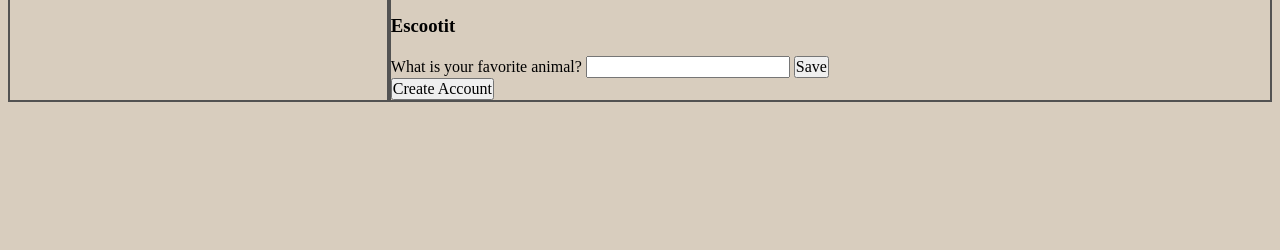
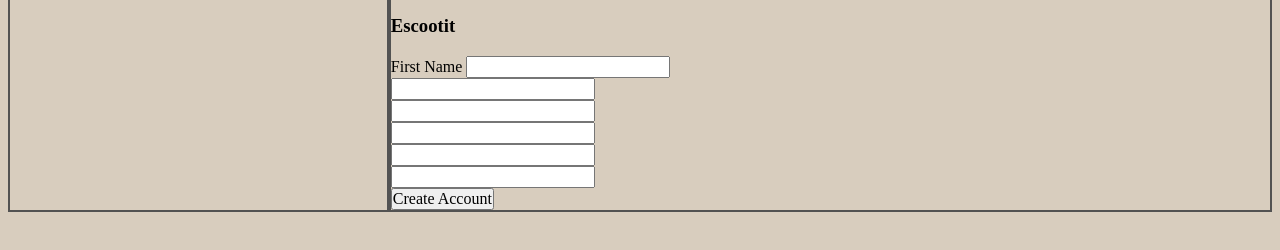
Before and after one commit to ImmaCheetah/sign-up-form, a plain HTML site: page index.html in a window 1280 px wide. Shown: the part 120-370 px from the top of the page. Drawn offline with Linux system fonts and the light colour scheme.

Commit message:
Create 5 blank input elements

```diff
--- a/index.html
+++ b/index.html
@@ -20,9 +20,29 @@
         <div id="main-form" class="form">
             <h3>Escootit</h3>
             <form action="get">
-                <label for="animal">What is your favorite animal?</label>
-                <input type="text" id="animal" name="animal">
-                <button>Save</button>
+                <div>
+                    <label for="first-name">First Name</label>
+                    <input type="text" name="first-name" id="first-name" required>
+                </div>
+                <div>
+                    <label for=""></label><input type="text">
+                </div>
+                <div>
+                    <label for=""></label>
+                    <input type="text">
+                </div>
+                <div>
+                    <label for=""></label>
+                    <input type="text"></div>
+                <div>
+                    <label for=""></label>
+                    <input type="text">
+                </div>
+                <div>
+                    <label for=""></label>
+                    <input type="text">
+                </div>
+
             </form>
         </div>
         <div id="submit-section" class="submit">
```
